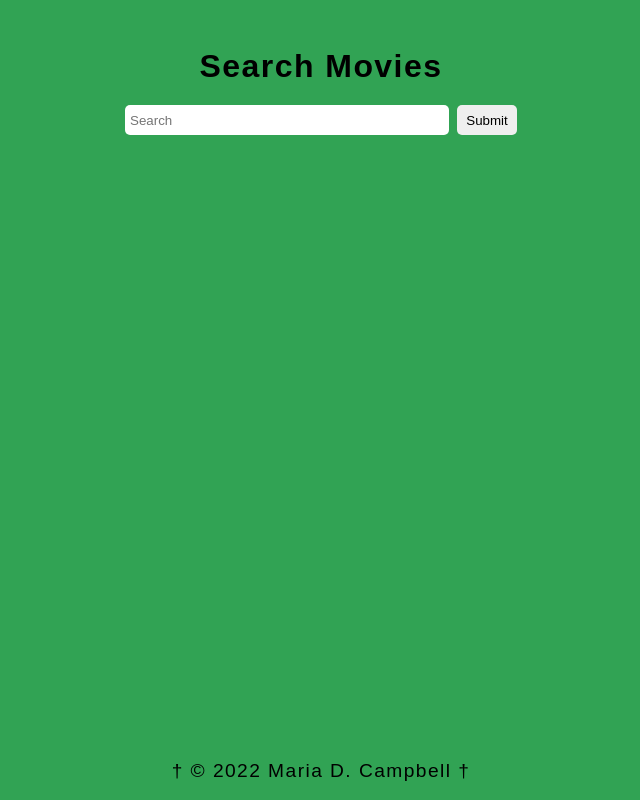
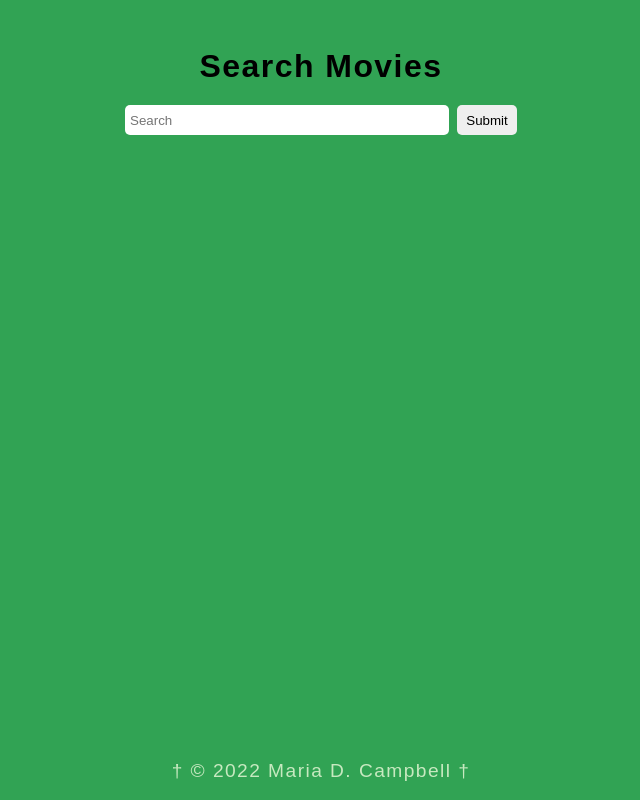
Before and after one commit to interglobalmedia/omdb-api-nextjs, a Next.js app: page / in a window 1280 px wide. Shown: the whole page, without its empty margins (319-959 px from the left). Built offline with nearby package versions, Linux system fonts and the light colour scheme; no server answers; a web font is replaced by a local one.

Commit message:
OAN-1 #resolve #comment change footer text color

```diff
--- a/styles/partials/sticky-footer.scss
+++ b/styles/partials/sticky-footer.scss
@@ -5,6 +5,7 @@
  .site-footer {
     text-align: center;
     font-size: 1.2rem;
+    color: $light-mint;
 }
 
 /* Sticky Footer Styling */
```
